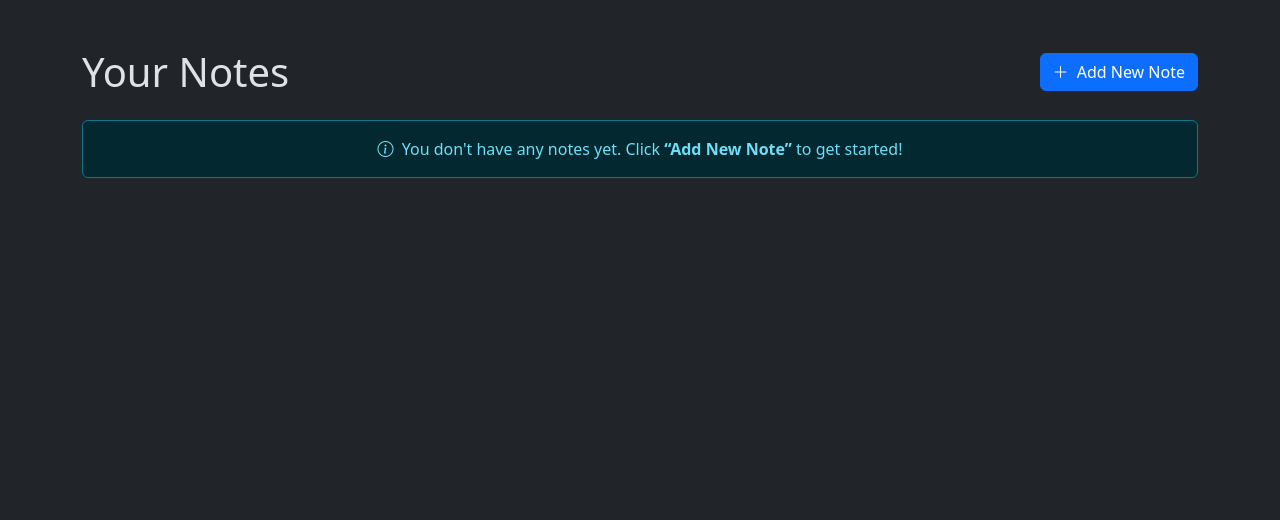
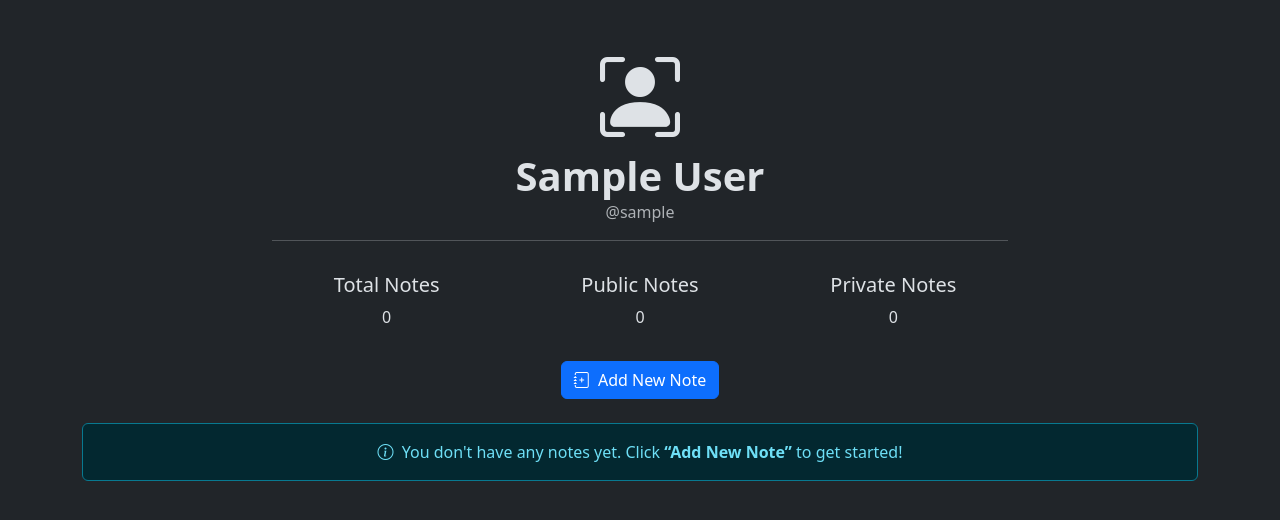
Before and after one commit to dvrkdev/flask-notes-app, a Flask app: page / in a window 1280 px wide. Shown: the part 59-579 px from the top of the page. Run offline with Flask 3, Linux system fonts and the light colour scheme; the visitor is signed in with stand-in values (Sample User, id 1); data that the repository does not hold is empty.

Commit message:
feat: add user profile page, resolves #1

```diff
--- a/app/__init__.py
+++ b/app/__init__.py
@@ -13,6 +13,7 @@ login_manager = LoginManager()
 csrf = CSRFProtect()
 
 __version__ = "1.0.0"
+
 
 def create_app():
     app = Flask(
--- a/app/forms.py
+++ b/app/forms.py
@@ -1,5 +1,6 @@
 from flask_wtf import FlaskForm
-from wtforms import BooleanField, PasswordField, StringField, SubmitField, TextAreaField
+from wtforms import (BooleanField, PasswordField, StringField, SubmitField,
+                     TextAreaField)
 from wtforms.validators import DataRequired, Length, ValidationError
 
 from app import db
--- a/app/routes/main.py
+++ b/app/routes/main.py
@@ -8,13 +8,21 @@ from app.models import Note
 bp = Blueprint("main", __name__)
 
 
-# =========================
-# Home / My Notes
-# =========================
 @bp.route("/", methods=["GET", "POST"])
 @login_required
 def index():
     form = NoteForm()
+
+    if form.validate_on_submit():
+        note = Note(
+            content=form.content.data,
+            is_public=form.is_public.data,
+            user_id=current_user.id,
+        )
+        db.session.add(note)
+        db.session.commit()
+        flash("Your note has been created ✨", "success")
+        return redirect(url_for("main.index"))
 
     notes = (
         db.session.execute(
@@ -26,22 +34,17 @@ def index():
         .all()
     )
 
-    if form.validate_on_submit():
-        note = Note(
-            content=form.content.data,
-            is_public=form.is_public.data,
-            user_id=current_user.id,
-        )
-        db.session.add(note)
-        db.session.commit()
-
-        flash("Your note has been created ✨", "success")
-        return redirect(url_for("main.index"))
+    total_notes = len(notes)
+    public_notes = len([note for note in notes if note.is_public])
+    private_notes = total_notes - public_notes
 
     return render_template(
         "index.html",
         form=form,
         notes=notes,
+        total_notes=total_notes,
+        public_notes=public_notes,
+        private_notes=private_notes,
     )
 
 
--- a/app/templates/index.html
+++ b/app/templates/index.html
@@ -1,16 +1,48 @@
 {% extends "base.html" %}
 {% block title %}Your Digital Notebook{% endblock %}
 {% block content %}
-    <div class="d-flex justify-content-between align-items-center mb-4">
-        <h1 class="mb-0">Your Notes</h1>
-        <button type="button"
-                class="btn btn-primary"
-                data-bs-toggle="modal"
-                data-bs-target="#noteModal">
-            <i class="bi bi-plus-lg me-1"></i>
-            Add New Note
-        </button>
+    <div class="row justify-content-center mb-4">
+        <div class="col-md-8 text-center">
+            <!-- User Info -->
+            <div class="mb-3">
+                <h1 class="display-1">
+                    <i class="bi bi-person-bounding-box"></i>
+                </h1>
+                <h1 class="fw-semibold mb-0">{{ current_user.name }}</h1>
+                <p class="text-muted mb-0">@{{ current_user.username }}</p>
+            </div>
+            <hr>
+            <!-- Stats -->
+            <div class="row text-center mb-3">
+                <div class="col">
+                    <div class="p-3">
+                        <h5>Total Notes</h5>
+                        <p class="mb-0">{{ total_notes }}</p>
+                    </div>
+                </div>
+                <div class="col">
+                    <div class="p-3">
+                        <h5>Public Notes</h5>
+                        <p class="mb-0">{{ public_notes }}</p>
+                    </div>
+                </div>
+                <div class="col">
+                    <div class="p-3">
+                        <h5>Private Notes</h5>
+                        <p class="mb-0">{{ private_notes }}</p>
+                    </div>
+                </div>
+            </div>
+            <!-- Add Note Button -->
+            <button type="button"
+                    class="btn btn-primary"
+                    data-bs-toggle="modal"
+                    data-bs-target="#noteModal">
+                <i class="bi bi-journal-plus me-1"></i> Add New Note
+            </button>
+        </div>
     </div>
+    <!-- Notes Grid -->
     {% if notes %}
         <div class="row">
             {% for note in notes %}
@@ -19,24 +51,18 @@
                         <div class="card-body d-flex flex-column">
                             {% if note.is_public %}
                                 <span class="badge bg-success mb-2 align-self-start">
-                                    <i class="bi bi-globe"></i>
-                                    Public
+                                    <i class="bi bi-globe"></i> Public
                                 </span>
                             {% endif %}
-                            <!-- Content preview -->
                             <p class="card-text flex-grow-1 note-content">{{ note.content | truncate(100, True, '…') }}</p>
-                            <!-- Meta -->
                             <small class="text-muted">
-                                <i class="bi bi-clock"></i>
-                                {{ note.created_at.strftime("%Y-%m-%d %H:%M") }}
+                                <i class="bi bi-clock"></i> {{ note.created_at.strftime("%Y-%m-%d %H:%M") }}
                             </small>
                         </div>
-                        <!-- Footer -->
                         <div class="card-footer bg-transparent border-top-0 d-flex justify-content-end gap-2">
                             <a href="{{ url_for('main.view_note', id=note.id) }}"
                                class="btn btn-sm btn-outline-secondary">
-                                <i class="bi bi-eye"></i>
-                                View
+                                <i class="bi bi-eye"></i> View
                             </a>
                         </div>
                     </div>
@@ -61,8 +87,7 @@
                     {{ form.hidden_tag() }}
                     <div class="modal-header">
                         <h5 class="modal-title" id="noteModalLabel">
-                            <i class="bi bi-journal-plus me-1"></i>
-                            Add New Note
+                            <i class="bi bi-journal-plus me-1"></i> Add New Note
                         </h5>
                         <button type="button"
                                 class="btn-close"
@@ -72,7 +97,7 @@
                     <div class="modal-body">
                         <div class="mb-3">
                             {{ form.content.label(class="form-label") }}
-                            {{ form.content(class="form-control" + (" is-invalid" if form.content.errors else "") , rows="5",autofocus=True) }}
+                            {{ form.content(class="form-control" + (" is-invalid" if form.content.errors else "") , rows="5", autofocus=True) }}
                             {% if form.content.errors %}<div class="invalid-feedback">{{ form.content.errors[0] }}</div>{% endif %}
                             <div class="form-check mt-3">
                                 {{ form.is_public(class="form-check-input") }}
```
